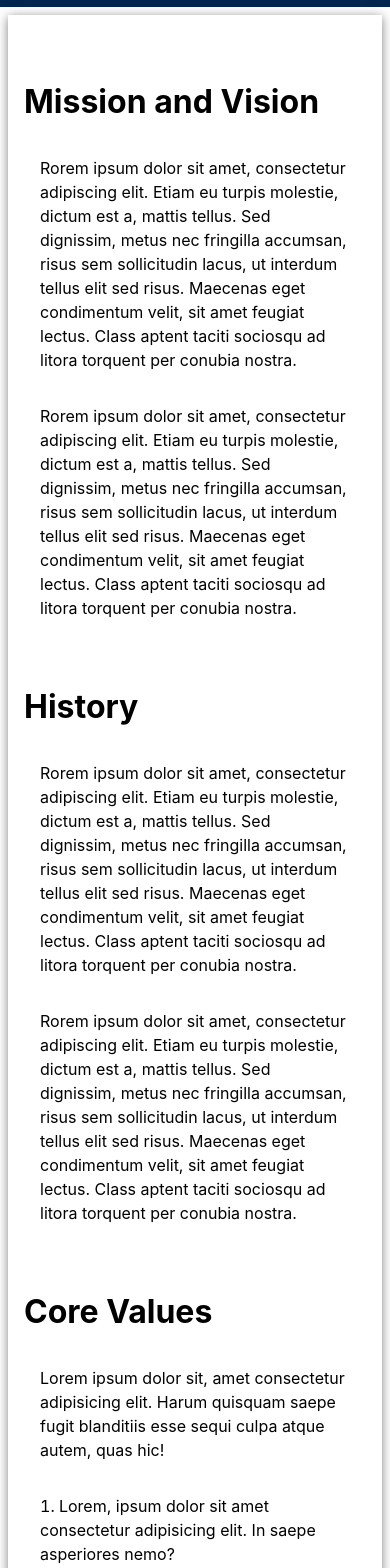
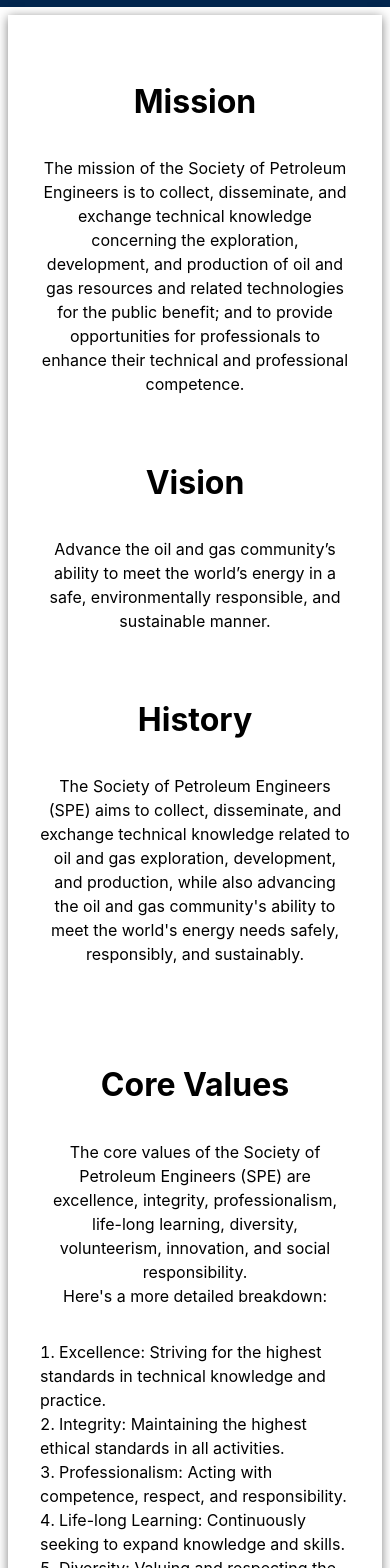
Before and after one commit to Yanmife123/Spe_Run, a React (Vite) app: page /about in a window 390 px wide. Shown: the part 432-2000 px from the top of the page. Built offline with nearby package versions, Linux system fonts and the light colour scheme.

Commit message:
Remove the dummy text in the about page

```diff
--- a/src/App.jsx
+++ b/src/App.jsx
@@ -7,8 +7,8 @@
       <div className="App">
         <Routes>
           <Route path={"/"} element={<Loader />} />
-          {/* <Route path={"/login"} element={<Login />} /> */}
-          {/* <Route path={"/register"} element={<Register />} /> */}
+          <Route path={"/login"} element={<Login />} />
+          <Route path={"/register"} element={<Register />} />
           <Route path={"/about"} element={<About />} />
           <Route path={"/contact"} element={<Contact />} />
         </Routes>
--- a/src/components/Form.css
+++ b/src/components/Form.css
@@ -7,6 +7,7 @@
 .contact-form label {
   display: block;
   margin: 10px 0 5px;
+  color: black;
 }
 
 .contact-form input,
@@ -17,6 +18,12 @@
   border: 1px solid #ccc;
   border-radius: 4px;
 }
+.contact-form input:focus,
+.contact-form textarea:focus {
+  border: 2px solid #007bff;
+  box-shadow: 0 0 5px rgba(0, 123, 255, 0.5);
+  outline: none;
+}
 
 .contact-form button {
   background-color: var(--blue);
--- a/src/components/NavBar.jsx
+++ b/src/components/NavBar.jsx
@@ -1,6 +1,5 @@
 import "./NavBar.css";
-import SpeLogo from "../assets/spe-logo.svg";
-import RunLogo from "../assets/run-logo.svg";
+import { speLogoBlue, RunLogo } from "../assets";
 import NavArrow from "../assets/menu-arrow-2.svg";
 import { useState } from "react";
 import { Link } from "react-router-dom";
@@ -15,7 +14,7 @@
       <div className="nav-bar">
         <div className="nav-wrapper">
           <div className="logo-container">
-            <img src={SpeLogo} alt="" />
+            <img src={speLogoBlue} alt="" />
             <img src={RunLogo} alt="" />
           </div>
           <p>
--- a/src/index.css
+++ b/src/index.css
@@ -3,11 +3,6 @@
   font-size: 1rem;
   /* font-family: sans-serif; */
   line-height: 1.5rem;
-}
-
-:root {
-  --blue: #02264e;
-  --grey: #d9d9d9;
 }
 body {
   margin: 0;
--- a/src/pages/About/About.css
+++ b/src/pages/About/About.css
@@ -23,3 +23,10 @@
 .gallery-wrapper {
   columns: 2;
 }
+
+@media (max-width: 768px) {
+  Article p,
+  Article h2 {
+    text-align: center;
+  }
+}
--- a/src/pages/About/About.jsx
+++ b/src/pages/About/About.jsx
@@ -16,62 +16,75 @@
       <main>
         <Content>
           <Article>
-            <h2>Mission and Vision</h2>
+            <h2>Mission</h2>
             <p>
-              Rorem ipsum dolor sit amet, consectetur adipiscing elit. Etiam eu
-              turpis molestie, dictum est a, mattis tellus. Sed dignissim, metus
-              nec fringilla accumsan, risus sem sollicitudin lacus, ut interdum
-              tellus elit sed risus. Maecenas eget condimentum velit, sit amet
-              feugiat lectus. Class aptent taciti sociosqu ad litora torquent
-              per conubia nostra.
+              The mission of the Society of Petroleum Engineers is to collect,
+              disseminate, and exchange technical knowledge concerning the
+              exploration, development, and production of oil and gas resources
+              and related technologies for the public benefit; and to provide
+              opportunities for professionals to enhance their technical and
+              professional competence.
             </p>
+            <h2>Vision</h2>
             <p>
-              Rorem ipsum dolor sit amet, consectetur adipiscing elit. Etiam eu
-              turpis molestie, dictum est a, mattis tellus. Sed dignissim, metus
-              nec fringilla accumsan, risus sem sollicitudin lacus, ut interdum
-              tellus elit sed risus. Maecenas eget condimentum velit, sit amet
-              feugiat lectus. Class aptent taciti sociosqu ad litora torquent
-              per conubia nostra.
+              Advance the oil and gas community’s ability to meet the world’s
+              energy in a safe, environmentally responsible, and
+              sustainable manner.
             </p>
           </Article>
           <Article>
             <h2>History</h2>
             <p>
-              Rorem ipsum dolor sit amet, consectetur adipiscing elit. Etiam eu
-              turpis molestie, dictum est a, mattis tellus. Sed dignissim, metus
-              nec fringilla accumsan, risus sem sollicitudin lacus, ut interdum
-              tellus elit sed risus. Maecenas eget condimentum velit, sit amet
-              feugiat lectus. Class aptent taciti sociosqu ad litora torquent
-              per conubia nostra.
+              The Society of Petroleum Engineers (SPE) aims to collect,
+              disseminate, and exchange technical knowledge related to oil and
+              gas exploration, development, and production, while also advancing
+              the oil and gas community's ability to meet the world's energy
+              needs safely, responsibly, and sustainably.
             </p>
-            <p>
-              Rorem ipsum dolor sit amet, consectetur adipiscing elit. Etiam eu
-              turpis molestie, dictum est a, mattis tellus. Sed dignissim, metus
-              nec fringilla accumsan, risus sem sollicitudin lacus, ut interdum
-              tellus elit sed risus. Maecenas eget condimentum velit, sit amet
-              feugiat lectus. Class aptent taciti sociosqu ad litora torquent
-              per conubia nostra.
-            </p>
+            <p></p>
           </Article>
           <Article>
             <h2>Core Values</h2>
             <p>
-              Lorem ipsum dolor sit, amet consectetur adipisicing elit. Harum
-              quisquam saepe fugit blanditiis esse sequi culpa atque autem, quas
-              hic!
+              The core values of the Society of Petroleum Engineers (SPE) are
+              excellence, integrity, professionalism, life-long learning,
+              diversity, volunteerism, innovation, and social responsibility.
+              <br />
+              Here's a more detailed breakdown:
             </p>
             <ol>
               <li>
-                Lorem, ipsum dolor sit amet consectetur adipisicing elit. In
-                saepe asperiores nemo?
+                Excellence: Striving for the highest standards in technical
+                knowledge and practice.
               </li>
               <li>
-                Lorem, ipsum dolor sit amet consectetur adipisicing elit. In
-                saepe asperiores nemo?
+                Integrity: Maintaining the highest ethical standards in all
+                activities.
               </li>
               <li>
-                Lorem, ipsum dolor sit amet consectetur adipisicing elit. In
-                saepe asperiores nemo?
+                Professionalism: Acting with competence, respect, and
+                responsibility.
+              </li>
+              <li>
+                Life-long Learning: Continuously seeking to expand knowledge and
+                skills.
+              </li>
+              <li>
+                Diversity: Valuing and respecting the wide range of backgrounds,
+                experiences, and perspectives within the organization.
+              </li>
+              <li>
+                Volunteerism: Encouraging and supporting members to contribute
+                their time and expertise to the organization and the industry.
+              </li>
+              <li>
+                Innovation: Fostering creativity and the development of new
+                technologies and solutions.
+              </li>
+              <li>
+                Social Responsibility: Recognizing the impact of the oil and gas
+                industry on society and working to minimize negative impacts and
+                maximize positive ones.
               </li>
             </ol>
           </Article>
--- a/src/pages/Login/style.css
+++ b/src/pages/Login/style.css
@@ -66,9 +66,7 @@
       max-width: 500px;
       border-radius: 35px;
       box-shadow: 0px 8px 15px rgba(0, 0, 0, 0.1);
-      -webkit-backdrop-filter: blur(8px);
       background: rgba(255, 255, 255, 0.15); /* Light blur background */
-      backdrop-filter: blur(8px);
 
       h2 {
         color: whitesmoke;
@@ -202,6 +200,31 @@
     transform: scale(1.05);
   }
 }
+@media (max-width: 1025px) {
+  .main {
+    flex-direction: column;
+
+    .heroContainer,
+    .detail {
+      flex: none;
+    }
+    .heroContainer {
+      height: 30%;
+      display: none;
+      img {
+        height: 100%;
+      }
+    }
+    .detail {
+      /* border: 1px solid red; */
+      height: 100%;
+      .detailSubContainer {
+        width: 90%;
+        padding: 20px;
+      }
+    }
+  }
+}
 
 @media (max-width: 768px) {
   .main {
@@ -221,7 +244,8 @@
     .detail {
       /* border: 1px solid red; */
       height: 100%;
-      .detailSubConatiner {
+      .detailSubContainer {
+        width: 90%;
         padding: 20px;
       }
     }
```
